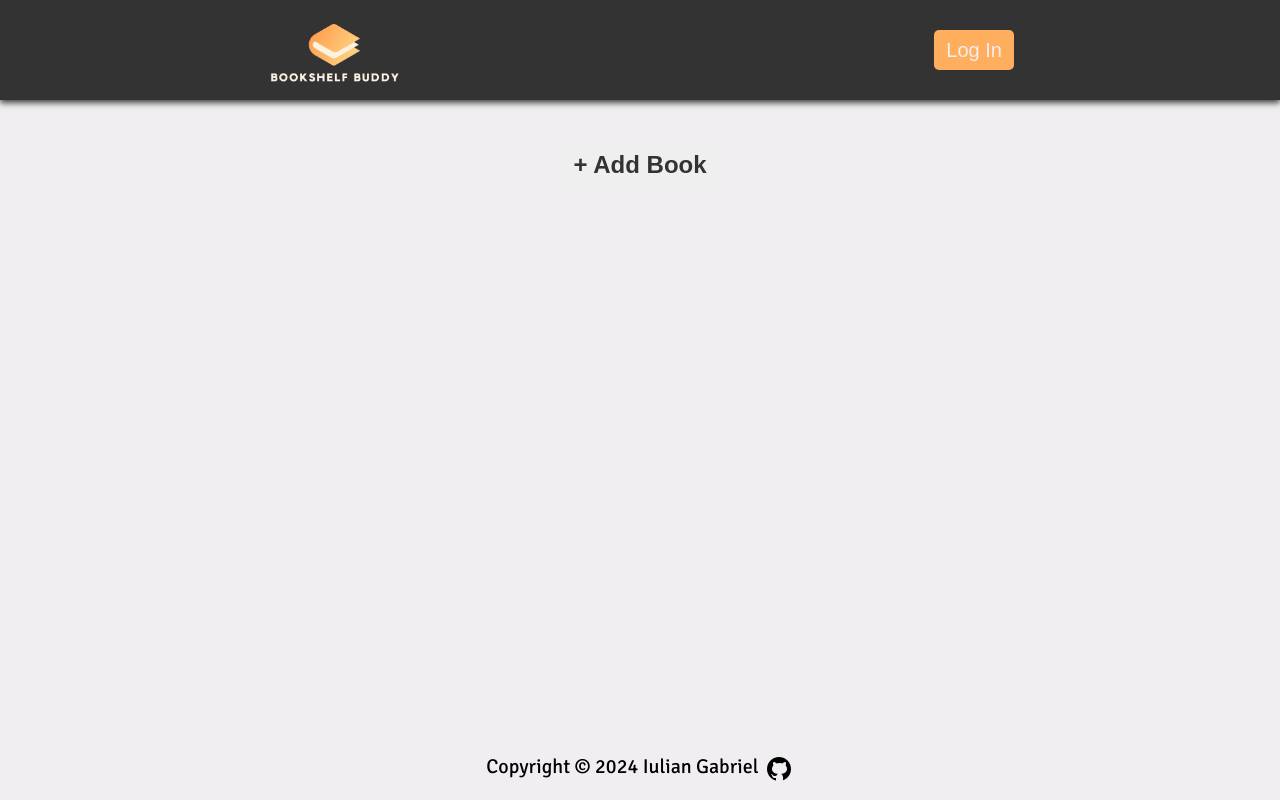
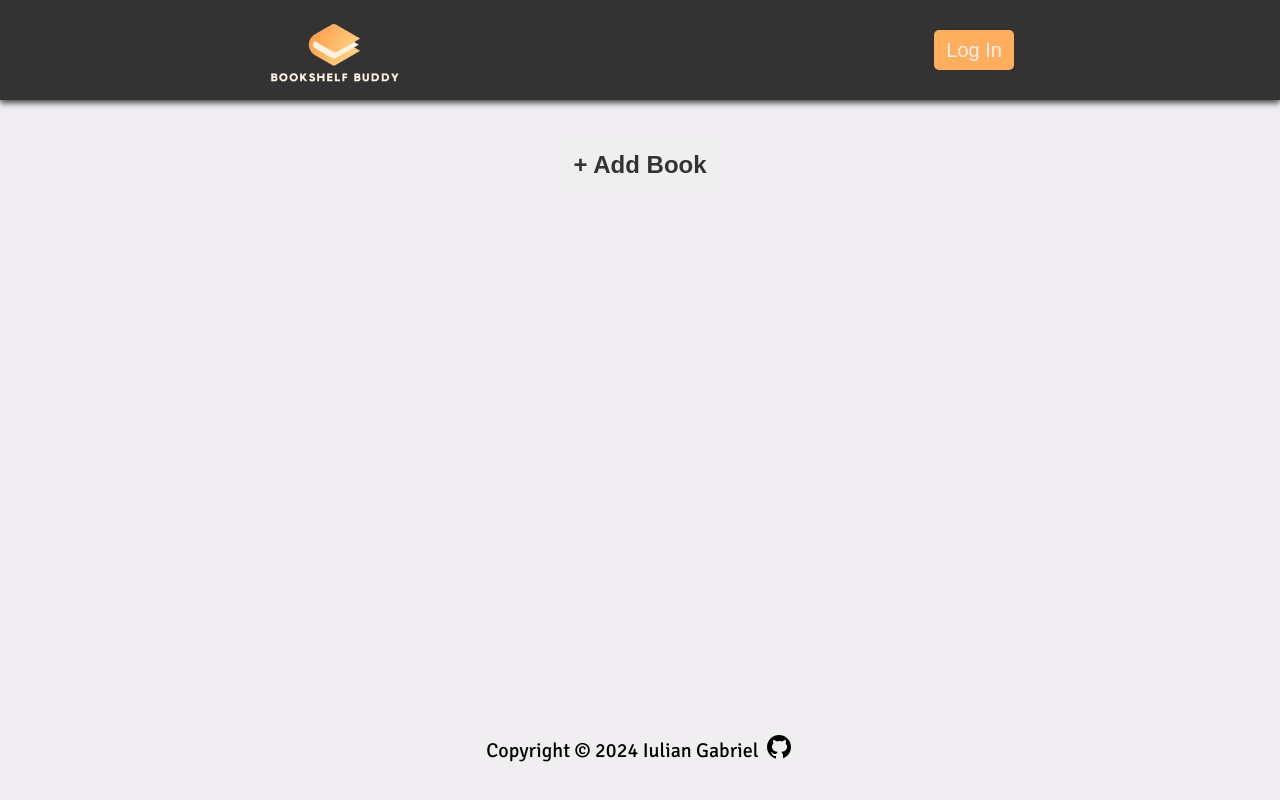
Before and after one commit to IulianGabriel/Bookshelf-Buddy, a plain HTML site: page index.html in a window 1280 px wide. Drawn offline with Linux system fonts and the light colour scheme.

Commit message:
removed position absolute and added flex. also wrapped entire page in a new div

```diff
--- a/index.html
+++ b/index.html
@@ -7,6 +7,7 @@
     <title>Bookshelf Buddy</title>
   </head>
   <body>
+    <div class="main-container">
       <header class="header">
         <img src="Logo.png" alt="logo" class="logo" />
         <button class="log-in">Log In</button>
@@ -27,5 +28,6 @@
           <img class="logo-image" src="GithubLogo.png" alt="github Icon" />
         </a>
       </footer>
+    </div>
   </body>
 </html>
--- a/style.css
+++ b/style.css
@@ -15,16 +15,18 @@
 
 html {
   font-size: 62.5%;
-  position: relative;
-  min-height: 100%;
 }
 
 body {
-  max-height: 100%;
   font-size: 1.6rem;
   font-family: "Signika", "Roboto", sans-serif;
   background-color: var(--page-background-color);
-  margin-bottom: 100px;
+}
+
+.main-container {
+  min-height: 100vh;
+  display: flex;
+  flex-direction: column;
 }
 
 .header {
@@ -122,15 +124,15 @@ body {
 }
 
 .footer {
-  position: absolute;
-  bottom: 0;
-  left: 0;
   display: flex;
   justify-content: center;
+  align-items: center;
   width: 100%;
   font-size: 2rem;
   gap: 0.5rem;
+  margin-top: auto;
   margin-bottom: 1rem;
+  height: 8rem;
 }
 
 .logo-image {
```
Lines whose indentation alone changed are shown as unchanged.
